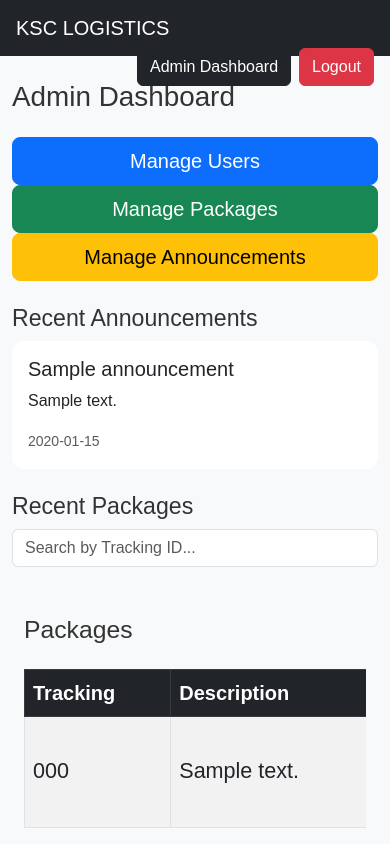
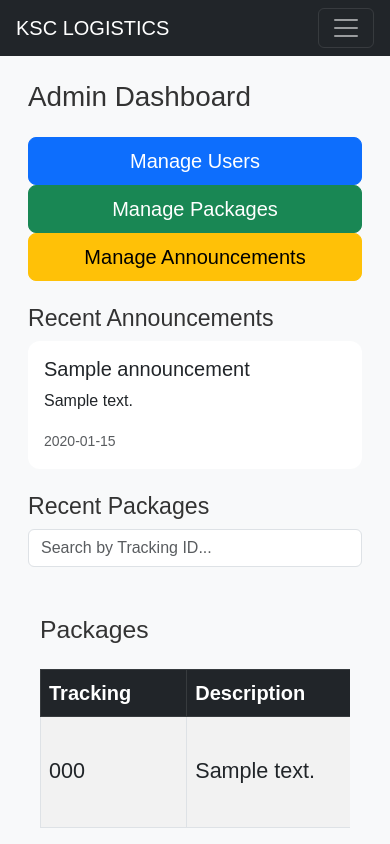
Before and after one commit to KSC2026411/ksc-flask, a Flask app: page /admin in a window 390 px wide. Run offline with Flask 3, Linux system fonts and the light colour scheme; a user stored in the database is signed in; tables that the repository leaves empty hold one stand-in row (values such as "Sample post"); some libraries are stand-ins or nearby versions.

Commit message:
Make app mobile responsive (navbar + sidebar fixes)

```diff
--- a/app/templates/base_admin.html
+++ b/app/templates/base_admin.html
@@ -3,24 +3,43 @@
 {% block content %}
 {% if current_user.is_authenticated and current_user.role == "admin" %}
 
-<div class="d-flex">
+<!-- ✅ MOBILE NAVBAR -->
+<nav class="navbar navbar-dark bg-dark d-lg-none px-3">
+    <span class="navbar-brand">Admin Panel</span>
 
-    <!-- SIDEBAR -->
-    <div class="bg-dark text-white p-3" style="width: 420px; min-height: 100vh;">
+    <button class="navbar-toggler" type="button" data-bs-toggle="collapse" data-bs-target="#adminMobileMenu">
+        <span class="navbar-toggler-icon"></span>
+    </button>
+</nav>
+
+<!-- ✅ MOBILE MENU -->
+<div class="collapse bg-dark text-white p-3 d-lg-none" id="adminMobileMenu">
+    <a href="{{ url_for('main.admin_dashboard') }}" class="d-block mb-2 p-2">Dashboard</a>
+    <a href="{{ url_for('main.admin_users') }}" class="d-block mb-2 p-2">Users</a>
+    <a href="{{ url_for('main.admin_announcements') }}" class="d-block mb-2 p-2">Announcements</a>
+    <a href="{{ url_for('main.admin_packages') }}" class="d-block mb-2 p-2">Packages</a>
+
+    <hr>
+    <a href="{{ url_for('main.logout') }}" class="btn btn-danger w-100">Logout</a>
+</div>
+
+<div class="d-flex min-vh-100">
+
+    <!-- ✅ DESKTOP SIDEBAR -->
+    <div class="bg-dark text-white p-3 d-none d-lg-block" style="width: 260px;">
         <h4 class="mb-4">Admin Panel</h4>
 
-        <a href="{{ url_for('main.admin_dashboard') }}" class="d-block text-white mb-2 fs-4">Dashboard</a>
-        <a href="{{ url_for('main.admin_users') }}" class="d-block text-white mb-2 fs-4">Users</a>
-        <a href="{{ url_for('main.admin_announcements') }}" class="d-block text-white mb-2 fs-4">Announcements</a>
-        <a href="{{ url_for('main.admin_packages') }}" class="d-block text-white mb-2 fs-4">Packages</a>
+        <a href="{{ url_for('main.admin_dashboard') }}" class="d-block text-white mb-2 p-2">Dashboard</a>
+        <a href="{{ url_for('main.admin_users') }}" class="d-block text-white mb-2 p-2">Users</a>
+        <a href="{{ url_for('main.admin_announcements') }}" class="d-block text-white mb-2 p-2">Announcements</a>
+        <a href="{{ url_for('main.admin_packages') }}" class="d-block text-white mb-2 p-2">Packages</a>
 
         <hr>
-
-        <a href="{{ url_for('main.logout') }}" class="btn btn-danger btn-sm w-100">Logout</a>
+        <a href="{{ url_for('main.logout') }}" class="btn btn-danger w-100">Logout</a>
     </div>
 
-    <!-- MAIN CONTENT -->
-    <div class="flex-grow-1 p-4">
+    <!-- ✅ MAIN CONTENT -->
+    <div class="flex-grow-1 p-3 p-md-4">
         {% block admin_content %}{% endblock %}
     </div>
 
--- a/app/templates/base_public.html
+++ b/app/templates/base_public.html
@@ -16,28 +16,37 @@
 
 <body class="{% block body_class %}{% endblock %}">
 
-    <!-- NAVBAR -->
+    <!-- NAVBAR (FIXED FOR MOBILE) -->
     <nav class="navbar navbar-expand-lg navbar-dark bg-dark px-3">
         <a class="navbar-brand" href="{{ url_for('main.home') }}">KSC LOGISTICS</a>
-        <div class="ms-auto d-flex gap-2">
+
+        <!-- ✅ Mobile toggle button -->
+        <button class="navbar-toggler" type="button" data-bs-toggle="collapse" data-bs-target="#navbarContent">
+            <span class="navbar-toggler-icon"></span>
+        </button>
+
+        <!-- ✅ Collapsible content -->
+        <div class="collapse navbar-collapse" id="navbarContent">
+            <div class="ms-auto d-flex flex-column flex-lg-row gap-2 mt-3 mt-lg-0">
                 {% if not current_user.is_authenticated %}
-                <a href="{{ url_for('main.login') }}" class="btn btn-success">Login</a>
-                <a href="{{ url_for('main.register') }}" class="btn btn-outline-light">Register</a>
+                    <a href="{{ url_for('main.login') }}" class="btn btn-success w-100 w-lg-auto">Login</a>
+                    <a href="{{ url_for('main.register') }}" class="btn btn-outline-light w-100 w-lg-auto">Register</a>
                 {% else %}
                     {% if current_user.role == 'admin' %}
-                    <a href="{{ url_for('main.admin_dashboard') }}" class="btn btn-dark">Admin Dashboard</a>
+                        <a href="{{ url_for('main.admin_dashboard') }}" class="btn btn-dark w-100 w-lg-auto">Admin Dashboard</a>
                     {% elif current_user.role == 'customer' %}
-                    <a href="{{ url_for('main.dashboard') }}" class="btn btn-dark">Dashboard</a>
+                        <a href="{{ url_for('main.dashboard') }}" class="btn btn-dark w-100 w-lg-auto">Dashboard</a>
                     {% endif %}
-                <a href="{{ url_for('main.logout') }}" class="btn btn-danger">Logout</a>
+                    <a href="{{ url_for('main.logout') }}" class="btn btn-danger w-100 w-lg-auto">Logout</a>
                 {% endif %}
+            </div>
         </div>
     </nav>
 
     <!-- FLASH MESSAGES -->
     {% with messages = get_flashed_messages(with_categories=true) %}
         {% if messages %}
-            <div class="container mt-3">
+            <div class="container mt-3 px-3">
                 {% for category, message in messages %}
                     <div class="alert alert-{{ category }} alert-dismissible fade show">
                         {{ message }}
@@ -49,7 +58,9 @@
     {% endwith %}
 
     <!-- PAGE CONTENT -->
+    <div class="container-fluid px-3 px-md-4 mt-3">
         {% block content %}{% endblock %}
+    </div>
 
     <!-- Bootstrap JS -->
     <script src="https://cdn.jsdelivr.net/npm/bootstrap@5.3.0/dist/js/bootstrap.bundle.min.js"></script>
```
Also changed, not shown: app/templates/base_customer.html (+35 -5 lines). Lines whose indentation alone changed are shown as unchanged.
